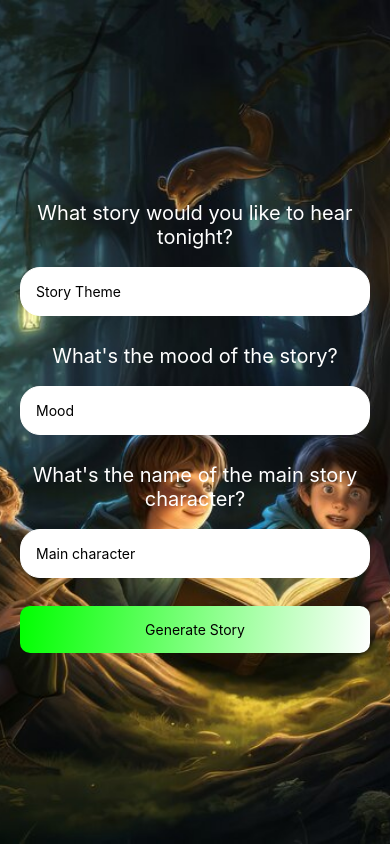
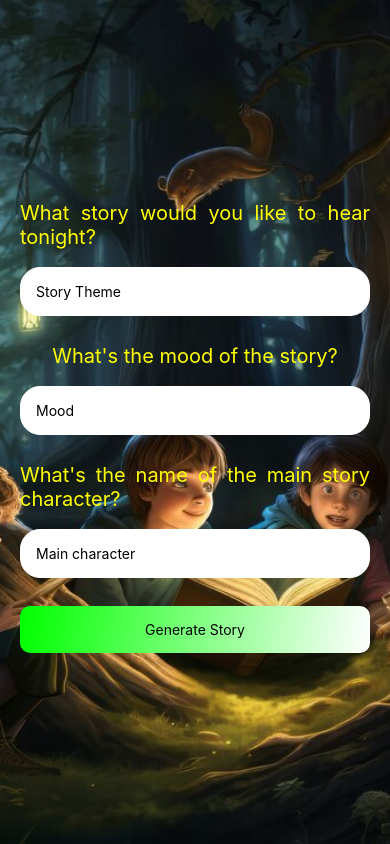
Before and after one commit to storytales-project/app, a React Native app: screen /Generate in a window 390 px wide. Built offline with nearby package versions, Linux system fonts and the light colour scheme.

Commit message:
add chapter

```diff
--- a/App.js
+++ b/App.js
@@ -38,7 +38,7 @@ function TabBottom() {
                             iconName = 'user';
                             break;
                         default:
-                            iconName = 'circle';
+                            iconName = 'plus';
                             break;
                     }
 
@@ -50,6 +50,7 @@ function TabBottom() {
         >
             <Tab.Screen name="Home" component={Home} options={{ headerShown: false }} />
             <Tab.Screen name="PlayStory" component={PlayStory} options={{ headerShown: false }} />
+            <Tab.Screen name="Generate" component={Generate} options={{ headerShown: false }} />
             <Tab.Screen name="Favorite" component={Favorite} options={{ headerShown: false }} />
             <Tab.Screen name="Profile" component={Profile} options={{ headerShown: false }} />
             <Tab.Screen name="Chapter" component={Chapter} options={{ headerShown: false }} />
--- a/screens/Generate.js
+++ b/screens/Generate.js
@@ -61,11 +61,12 @@ const styles = StyleSheet.create({
         padding: 20,
     },
     label: {
-        color: "white",
+        color: "yellow",
         fontSize: 20,
         marginBottom: 10,
         marginTop: 20,
-        textAlign: "center",
+        // textAlign: "center",
+        textAlign: "justify",
     },
     textInput: {
         width: "100%",
```
